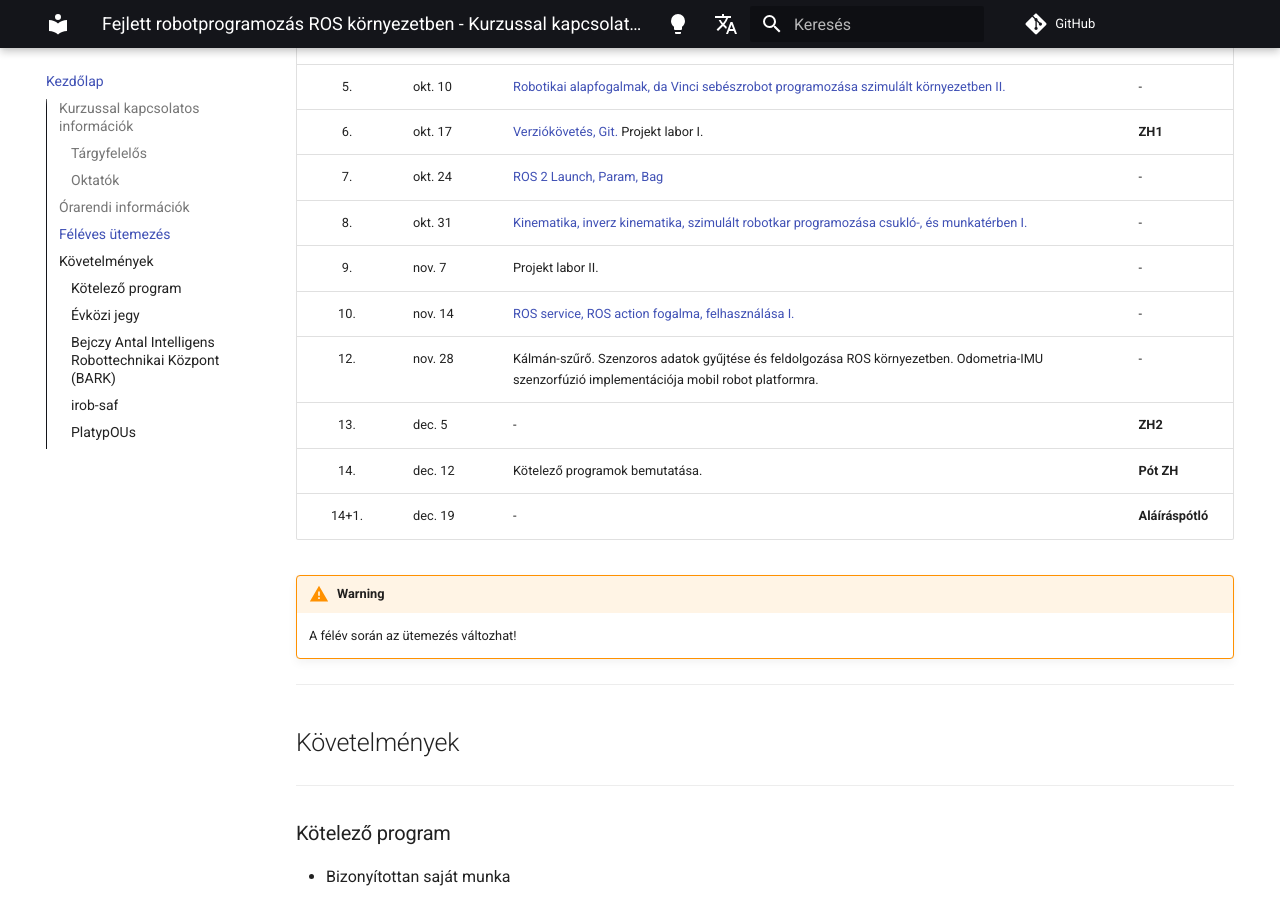
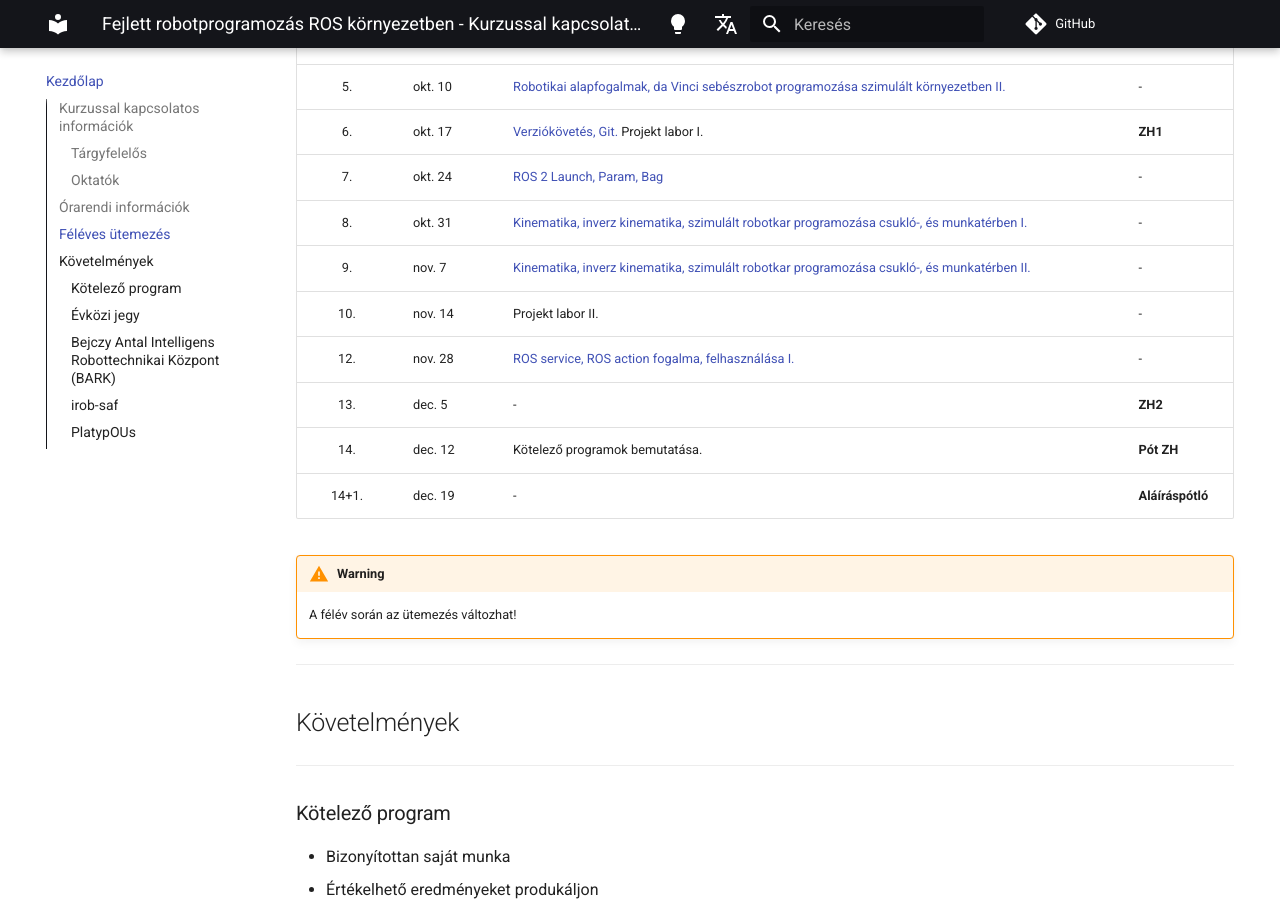
Before and after one commit to ABC-iRobotics/advanced_ros_course_materials_hu, an MkDocs documentation site: the page built from docs/index.md, in a window 1280 px wide and 900 px high, scrolled down 1166 px. Built offline with MkDocs 1.6.1 and Material for MkDocs 9.7.7, drawn with Linux system fonts in a browser that asks for light colours; comment, search, counter and statistics services are not loaded.

Commit message:
Update schedule

```diff
--- a/docs/index.md
+++ b/docs/index.md
@@ -45,9 +45,9 @@
 |    6.    | okt. 17   | [Verziókövetés, Git.](05_git.md) Projekt labor I.                                                                                                                                                             | **ZH1**          |
 |    7.    | okt. 24   | [ROS 2 Launch, Param, Bag](06_roslaunch.md)                                                                                                                                                                   | -                |
 |    8.    | okt. 31   | [Kinematika, inverz kinematika, szimulált robotkar programozása csukló-, és munkatérben I.](07_robotics_principles.md)                                                                                        | -                |
-|    9.    | nov. 7    | Projekt labor II.                                                                                                                                                                                             | -                |
-|   10.    | nov. 14   | [ROS service, ROS action fogalma, felhasználása I.](08_service_action.md)                                                                                                                                     | -                |
-|   12.    | nov. 28   | Kálmán-szűrő. Szenzoros adatok gyűjtése és feldolgozása ROS környezetben. Odometria-IMU szenzorfúzió implementációja mobil robot platformra.                                                                  | -                |
+|    9.    | nov. 7    | [Kinematika, inverz kinematika, szimulált robotkar programozása csukló-, és munkatérben II.](07_robotics_principles.md)                                                                                       | -                |
+|   10.    | nov. 14   | Projekt labor II.                                                                                                                                                                                             | -                |
+|   12.    | nov. 28   | [ROS service, ROS action fogalma, felhasználása I.](08_service_action.md)                                                                                                                                     | -                |
 |   13.    | dec. 5    | -                                                                                                                                                                                                             | **ZH2**          |
 |   14.    | dec. 12   | Kötelező programok bemutatása.                                                                                                                                                                                | **Pót ZH**       |
 |  14+1.   | dec. 19   | -                                                                                                                                                                                                             | **Aláíráspótló** |
```
